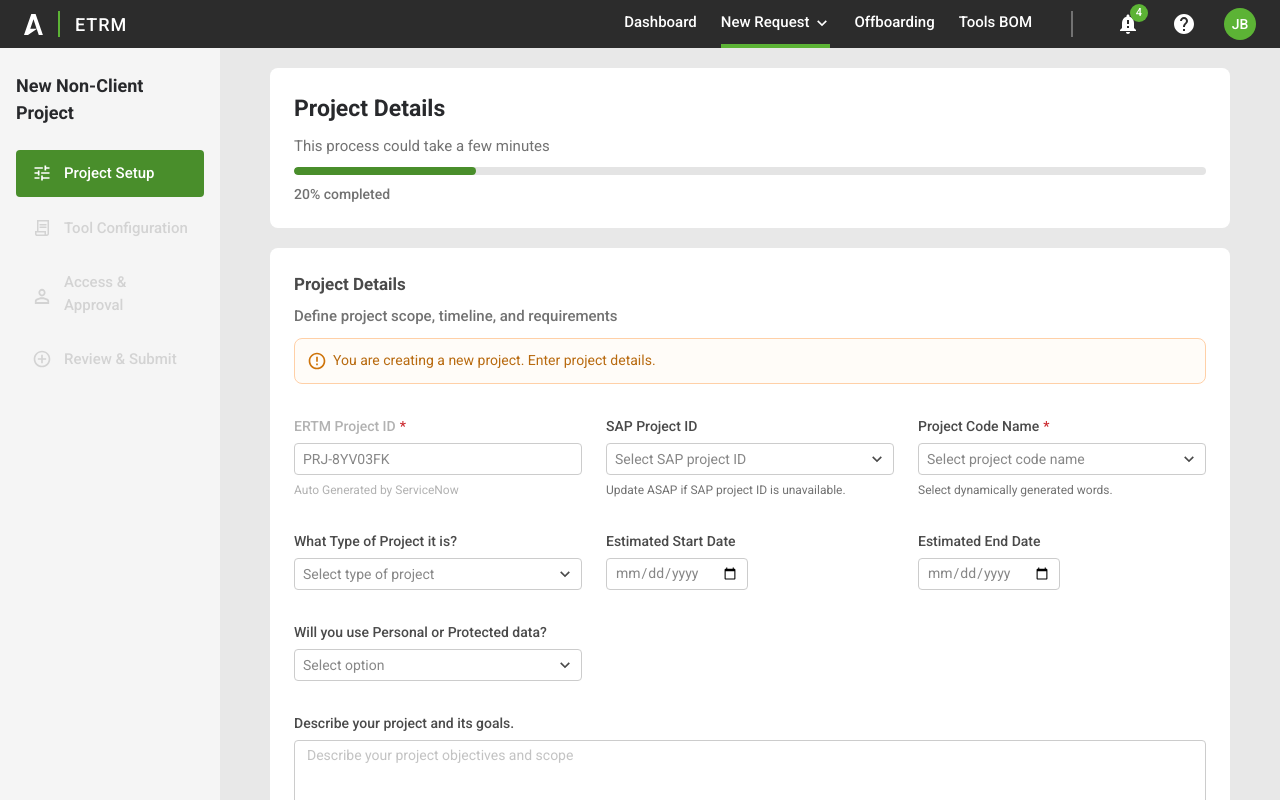
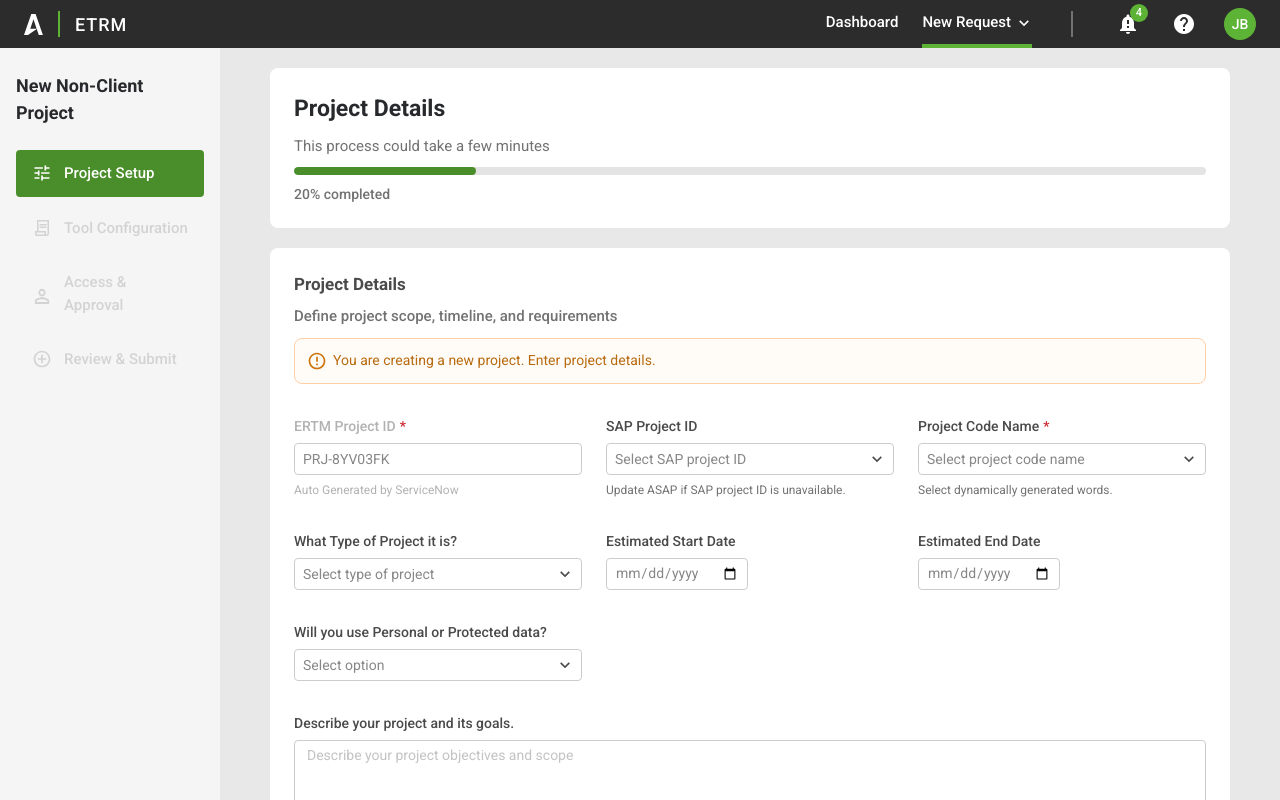
Before and after one commit to SaiNetha9966/supprortETRM, a React (Vite) app: page / in a window 1280 px wide. Built offline with nearby package versions, Linux system fonts and the light colour scheme.

Commit message:
header changes

```diff
--- a/src/app/components/Header/Header.tsx
+++ b/src/app/components/Header/Header.tsx
@@ -62,8 +62,6 @@ export const Header: React.FC<HeaderProps> = ({ onMenuToggle }) => {
           New Request
           <ExpandMoreIcon />
         </div>
-        <div className={styles.navItem}>Offboarding</div>
-        <div className={styles.navItem}>Tools BOM</div>
       </nav>
        <div className={styles.iconButton}>
           <svg width="2" height="26" viewBox="0 0 2 26" fill="none" xmlns="http://www.w3.org/2000/svg">
```
